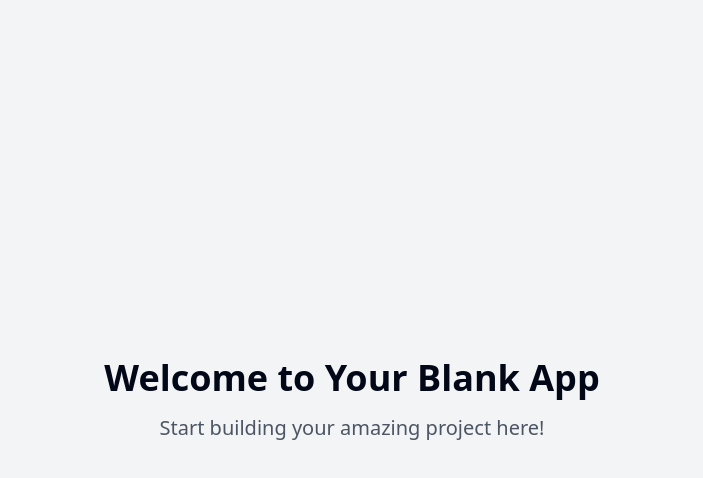
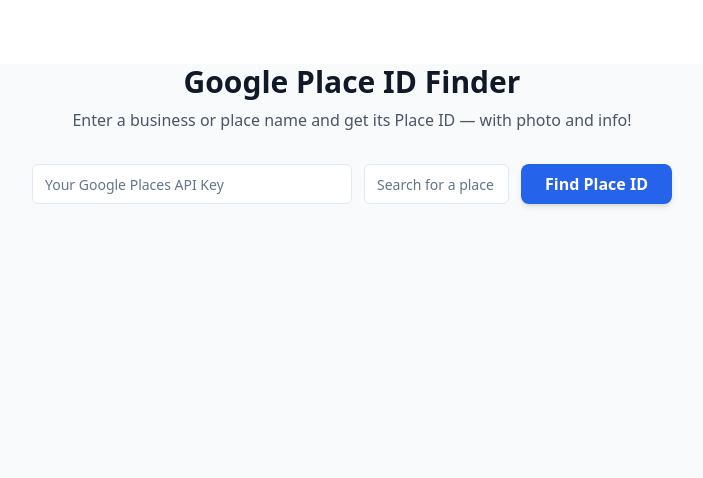
Before and after one commit to dussto/google-place-id-finder, a React (Vite) app: page / in a window 1280 px wide. Shown: the top 478 px of the page, without its empty margins (288-991 px from the left). Built offline with nearby package versions, Linux system fonts and the light colour scheme.

Commit message:
Add Google Place ID feature
Implement feature to find and display Google Place ID based on name, address, etc. and display items with pictures.

```diff
--- /dev/null
+++ b/src/components/PlaceSearch.tsx
@@ -0,0 +1,117 @@
+
+import React, { useState } from "react";
+import { findPlaces, PlaceResult } from "@/lib/googlePlaces";
+import { Input } from "@/components/ui/input";
+import { Card } from "@/components/ui/card";
+import { toast } from "@/hooks/use-toast";
+import { Image, MapPin } from "lucide-react";
+
+const PLACEHOLDER =
+  "https://images.unsplash.com/photo-1721322800607-8c38375eef04?auto=format&fit=cover&w=400&q=80";
+
+const PlaceCard: React.FC<{ result: PlaceResult }> = ({ result }) => (
+  <Card className="flex flex-col items-center p-4 shadow-lg group transition-all hover:scale-105 hover:shadow-xl h-full">
+    <div className="w-full aspect-video mb-3 rounded-lg bg-gray-100 overflow-hidden flex items-center justify-center">
+      <img
+        src={result.photo_url || PLACEHOLDER}
+        alt={result.name}
+        className="object-cover w-full h-full"
+        onError={(e) => {
+          (e.target as HTMLImageElement).src = PLACEHOLDER;
+        }}
+      />
+    </div>
+    <div className="w-full flex-1 flex flex-col gap-1">
+      <div className="font-semibold text-lg flex items-center gap-2">
+        <MapPin className="w-4 h-4 text-blue-500" />
+        {result.name}
+      </div>
+      <div className="text-gray-600 text-sm">{result.formatted_address}</div>
+      <div className="text-xs mt-2 break-all text-purple-800 font-mono">
+        <span className="font-bold">Place ID:</span> {result.place_id}
+      </div>
+    </div>
+  </Card>
+);
+
+export default function PlaceSearch() {
+  const [apiKey, setApiKey] = useState("");
+  const [query, setQuery] = useState("");
+  const [results, setResults] = useState<PlaceResult[] | null>(null);
+  const [loading, setLoading] = useState(false);
+
+  const handleSearch = async (e: React.FormEvent) => {
+    e.preventDefault();
+    if (!apiKey || !query) {
+      toast({
+        title: "API Key and query required",
+        description: "Enter both your Google Places API key and a place query.",
+      });
+      return;
+    }
+    setLoading(true);
+    setResults(null);
+    try {
+      const res = await findPlaces({ apiKey, query });
+      setResults(res);
+      if (res.length === 0)
+        toast({
+          title: "No results found",
+          description: "Try refining your search.",
+        });
+    } catch (err: any) {
+      toast({
+        title: "Error",
+        description: err?.message || "Failed to fetch results",
+      });
+    } finally {
+      setLoading(false);
+    }
+  };
+
+  return (
+    <div className="max-w-2xl mx-auto mt-16 px-4">
+      <h1 className="text-3xl font-extrabold mb-2 text-gray-900 text-center">
+        Google Place ID Finder
+      </h1>
+      <p className="mb-8 text-center text-gray-600">
+        Enter a business or place name and get its Place ID — with photo and info!
+      </p>
+      <form
+        className="flex flex-col md:flex-row gap-3 mb-8"
+        onSubmit={handleSearch}
+      >
+        <Input
+          type="text"
+          required
+          placeholder="Your Google Places API Key"
+          value={apiKey}
+          onChange={(e) => setApiKey(e.target.value)}
+          className="md:max-w-xs"
+        />
+        <Input
+          type="text"
+          required
+          placeholder="Search for a place (e.g., Starbucks, New York)"
+          value={query}
+          onChange={(e) => setQuery(e.target.value)}
+          className="flex-1"
+        />
+        <button
+          type="submit"
+          disabled={loading}
+          className="bg-blue-600 hover:bg-blue-700 transition-colors text-white font-semibold px-6 py-2 rounded-lg shadow-md disabled:opacity-60"
+        >
+          {loading ? "Searching..." : "Find Place ID"}
+        </button>
+      </form>
+      {results && (
+        <div className="grid gap-5 md:grid-cols-2">
+          {results.map((res) => (
+            <PlaceCard key={res.place_id} result={res} />
+          ))}
+        </div>
+      )}
+    </div>
+  );
+}
--- /dev/null
+++ b/src/lib/googlePlaces.ts
@@ -0,0 +1,35 @@
+
+export interface PlaceResult {
+  name: string;
+  formatted_address: string;
+  place_id: string;
+  photo_url?: string;
+}
+
+export async function findPlaces({
+  apiKey,
+  query,
+}: {
+  apiKey: string;
+  query: string;
+}): Promise<PlaceResult[]> {
+  const endpoint = `https://maps.googleapis.com/maps/api/place/textsearch/json?query=${encodeURIComponent(
+    query
+  )}&key=${apiKey}`;
+
+  const res = await fetch(endpoint);
+  if (!res.ok) throw new Error("Failed to fetch from Google Places API");
+  const data = await res.json();
+  if (!Array.isArray(data.results))
+    throw new Error(data.error_message || "No results");
+
+  // Build photo URL if available
+  return data.results.map((r: any) => ({
+    name: r.name,
+    formatted_address: r.formatted_address,
+    place_id: r.place_id,
+    photo_url: r.photos?.[0]
+      ? `https://maps.googleapis.com/maps/api/place/photo?maxwidth=400&photoreference=${r.photos[0].photo_reference}&key=${apiKey}`
+      : undefined,
+  }));
+}
--- a/src/pages/Index.tsx
+++ b/src/pages/Index.tsx
@@ -1,12 +1,10 @@
-// Update this page (the content is just a fallback if you fail to update the page)
+
+import PlaceSearch from "@/components/PlaceSearch";
 
 const Index = () => {
   return (
-    <div className="min-h-screen flex items-center justify-center bg-gray-100">
-      <div className="text-center">
-        <h1 className="text-4xl font-bold mb-4">Welcome to Your Blank App</h1>
-        <p className="text-xl text-gray-600">Start building your amazing project here!</p>
-      </div>
+    <div className="min-h-screen bg-gray-50">
+      <PlaceSearch />
     </div>
   );
 };
```
